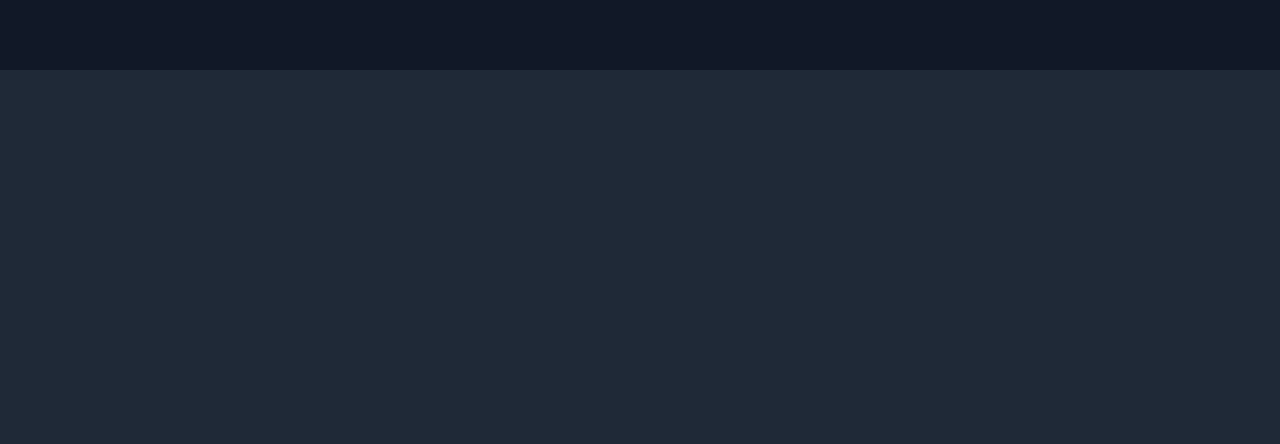
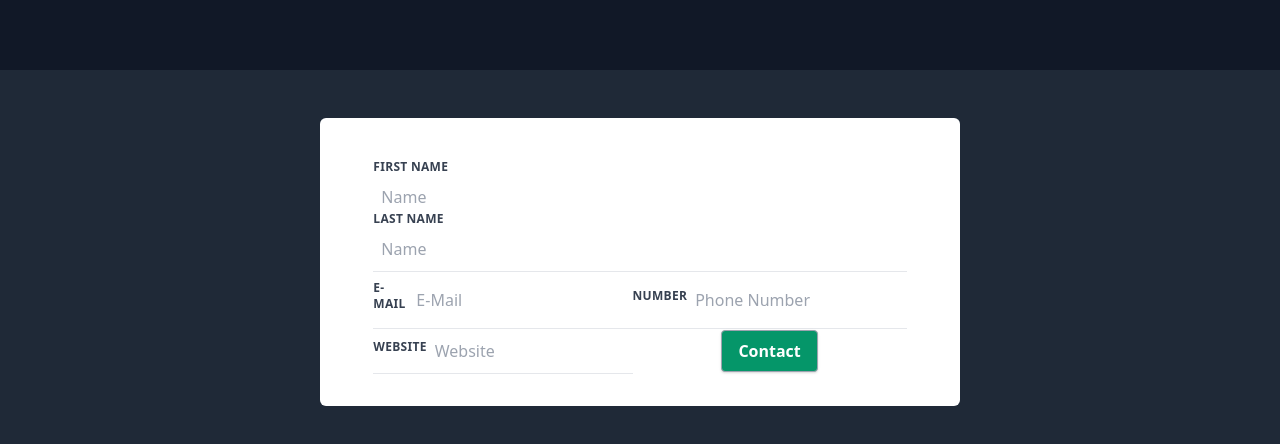
Before and after one commit to geraldthedev/gerald_the_dev, a Next.js app: page / in a window 1280 px wide. Shown: the part 698-1142 px from the top of the page. Built offline with nearby package versions, Linux system fonts and the light colour scheme; no server answers.

Commit message:
setting up contact form

```diff
--- a/components/Contact.js
+++ b/components/Contact.js
@@ -1,7 +1,49 @@
-export default function Contact(){
+import { Component } from "react";
+import React from 'react'
+
+
+export default class Contact extends React.Component{
+    render()
+    {
     return(
-        <div>
+        <div className="grid justify-center">
+            <div className="grid rounded-md bg-white conform  ">
 
+                <form className="grid w-10/12 place-self-center ">
+
+                <div className="grid col-span-2 items-center border-b py-2">
+                <label className="block uppercase tracking-wide text-gray-700 text-xs font-bold mb-2" htmlFor="grid-first-name">
+        First Name
+      </label>
+                <input className="appearance-none bg-transparent border-none  text-gray-700 mr-3 py-1 px-2 leading-tight focus:outline-none" type="text" aria-label="Full name" placeholder="Name" type="text"></input>
+
+                <label className="block uppercase tracking-wide text-gray-700 text-xs font-bold mb-2" htmlFor="grid-last-name">
+        Last Name
+      </label><input className="appearance-none bg-transparent border-none  text-gray-700 mr-3 py-1 px-2 leading-tight focus:outline-none" type="text" aria-label="Full name" placeholder="Name" type="text"></input>
+                </div>
+
+                <div className="flex items-center border-b py-2"><label className="block uppercase tracking-wide text-gray-700 text-xs font-bold mb-2" htmlFor="grid-email">
+        E-Mail
+      </label><input
+                className="appearance-none bg-transparent border-none w-full text-gray-700 mr-3 py-1 px-2 leading-tight focus:outline-none" placeholder="E-Mail" type="email"></input></div>
+
+                <div className="flex items-center border-b py-2"><label className="block uppercase tracking-wide text-gray-700 text-xs font-bold mb-2" htmlFor="grid-number">
+        Number
+      </label><input className="appearance-none bg-transparent border-none w-full text-gray-700 mr-3 py-1 px-2 leading-tight focus:outline-none" placeholder="Phone Number" type="tel"></input></div>
+
+                <div className="flex items-center border-b py-2"><label className="block uppercase tracking-wide text-gray-700 text-xs font-bold mb-2" htmlFor="grid-website">
+        Website
+      </label><input className="appearance-none bg-transparent border-none w-full text-gray-700 mr-3 py-1 px-2 leading-tight focus:outline-none" placeholder="Website" type="url"></input></div>
+
+                <div className="grid">
+                    <button className=" bg-green-600 hover:bg-green-500 text-white font-semibold py-2 px-4 border border-gray-400 rounded shadow place-self-center">Contact</button>
+                    </div>
+
+
+                </form>
+
+            </div>
         </div>
     )
 }
+}
--- a/components/Projects.js
+++ b/components/Projects.js
@@ -32,12 +32,21 @@ export default class Projects extends React.Component {
 
     render(){
         return(
-            <div className="flex space-x-4 items-center">
-                {this.state.projects.slice(0,5).map((repo, index)=>(
+            <div className="flex space-x-6 items-center justify-items-stretch">
+                {this.state.projects.map((repo, index)=>(
                     <div key={index} className="rounded-md bg-white w-72 h-72 inline-block">
+                        <div  className="h-16">
                         <p className="text-center">{repo.name}</p>
+                        </div>
+
+                        <div>
                         <p>{repo.description}</p>
-                <p>{repo.language}</p>
+                        </div>
+
+                        <div>
+                        <p>{repo.language}</p>
+                        </div>
+
 
                     </div>
                 ))}
--- a/next.config.js
+++ b/next.config.js
@@ -0,0 +1,22 @@
+const withFonts = require("next-fonts");
+
+module.exports = withFonts({
+    webpack(config, options) {
+        config.node = {
+            fs: "empty",
+        };
+        config.module.rules.push({
+            test: /\.(png|woff|woff2|eot|ttf|svg)$/,
+            use: [
+                options.defaultLoaders.babel,
+                {
+                    loader: "url-loader?limit=100000",
+                },
+                {
+                    loader: "file-loader",
+                },
+            ],
+        });
+        return config;
+    },
+});
--- /dev/null
+++ b/pages/api/contact.js
@@ -0,0 +1,3 @@
+import { connectToDatabase } from "../../utils/database";
+
+const user
--- a/pages/api/hello.js
+++ b/pages/api/hello.js
@@ -1,4 +1,5 @@
 // Next.js API route support: https://nextjs.org/docs/api-routes/introduction
+
 
 export default (req, res) => {
   res.statusCode = 200
--- a/pages/index.js
+++ b/pages/index.js
@@ -10,26 +10,28 @@ export default function Home() {
   return (
     <div className='container w-screen'>
       <Head>
+
+
         <title>Gerald the Dev</title>
 
       </Head>
-      <div className='container w-screen '>
+      <div className='container w-screen'>
         <section className='bg-white  rounded-b w-screen h-96'>
           <Nav />
           <div className='float-right bg-gray-700 rounded-l-md intro'>
             <div className= 'justify-self-auto m-20 text-3xl name '>
-            Gerald Bryant | Full Stack Developer
+            <p className= ''>Gerald Bryant | Full Stack Developer</p>
             </div>
 
           </div>
 
         </section>
-        <section className='w-screen h-96  flex items-center'>
+        <section className='grid w-screen h-96 items-center justify-items-center overflow-x-hidden'>
 
         <Projects />
 
         </section>
-        <section className='w-screen h-96 bg-gray-800 '>
+        <section className='grid w-screen h-96 bg-gray-800 items-center '>
           <div className=' grid justify-items-stretch'>
           <Contact />
           </div>
--- a/styles/globals.css
+++ b/styles/globals.css
@@ -4,15 +4,16 @@
 
 
 @layer base{
+  @font-face {
+    font-family: 'Heebo', sans-serif;
+    src: url('https://fonts.googleapis.com/css2?family=Heebo:wght@100;200;300;400;500;600;700;800;900&display=swap');
+  }
 
-  @font-face {
-    font-family: Heebo, san-serif;
-    src: url('https://fonts.googleapis.com/css2?family=Heebo&display=swap');
-  }
-  html,
+   html,
 body {
   padding: 0;
   margin: 0;
+
   @apply bg-gray-900;
 
 }
@@ -28,6 +29,8 @@ a {
 
 }
 
+
+
 }
 
 .intro{
@@ -36,3 +39,9 @@ a {
   height: 13em;
   width: auto;
 }
+
+.conform{
+  height: 18rem;
+  width: 40rem;
+
+}
--- a/tailwind.config.js
+++ b/tailwind.config.js
@@ -2,7 +2,11 @@ module.exports = {
   purge: ['./pages/**/*.js', './components/**/*.js'],
   darkMode: false, // or 'media' or 'class'
   theme: {
-    extend: {},
+    extend: {
+      fontFamily: {
+        "heebo":["Heebo, san-serif"],
+      },
+    },
   },
   variants: {
     extend: {},
--- /dev/null
+++ b/utils/database.js
@@ -0,0 +1,48 @@
+import { MongoClient } from 'mongodb'
+
+const { MONGODB_URI, MONGODB_DB } = process.env
+
+if (!MONGODB_URI) {
+  throw new Error(
+    'Please define the MONGODB_URI environment variable inside .env.local'
+  )
+}
+
+if (!MONGODB_DB) {
+  throw new Error(
+    'Please define the MONGODB_DB environment variable inside .env.local'
+  )
+}
+
+/**
+ * Global is used here to maintain a cached connection across hot reloads
+ * in development. This prevents connections growing exponentially
+ * during API Route usage.
+ */
+let cached = global.mongo
+
+if (!cached) {
+  cached = global.mongo = { conn: null, promise: null }
+}
+
+export async function connectToDatabase() {
+  if (cached.conn) {
+    return cached.conn
+  }
+
+  if (!cached.promise) {
+    const opts = {
+      useNewUrlParser: true,
+      useUnifiedTopology: true,
+    }
+
+    cached.promise = MongoClient.connect(MONGODB_URI, opts).then((client) => {
+      return {
+        client,
+        db: client.db(MONGODB_DB),
+      }
+    })
+  }
+  cached.conn = await cached.promise
+  return cached.conn
+}
```
Also changed, not shown: package.json (+8 -3 lines), 2 other files (tests, documents, lock files or other folders).
